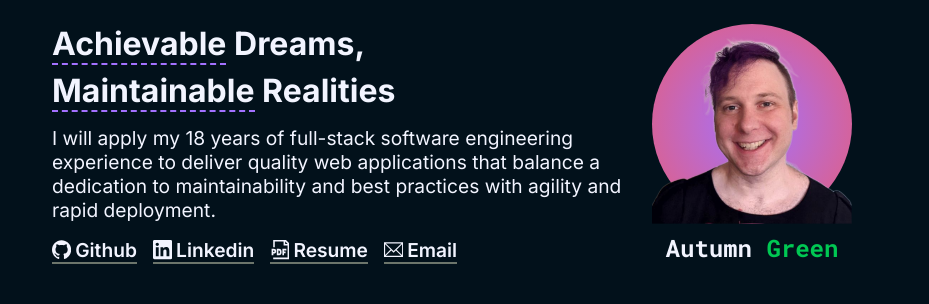
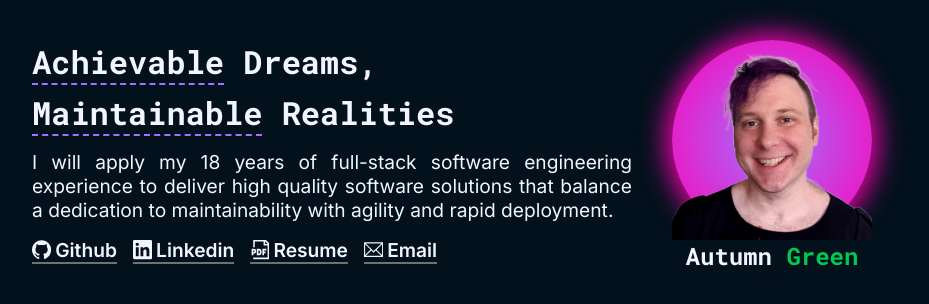
Before and after one commit to chao-mu/bio-site, a Next.js app: page / in a window 1280 px wide. Shown: the top 304 px of the page, without its empty margins (188-1117 px from the left). Built offline with nearby package versions, Linux system fonts and the light colour scheme.

Commit message:
style: justified text, image glow

```diff
--- a/src/app/page.js
+++ b/src/app/page.js
@@ -13,18 +13,20 @@ export default function Home() {
   return (
     <main className={styles.main}>
       <section className={styles.hero}>
-        <h1 className={styles["hero__title"]}>
+        <h1 className={`${robotoMono.className} ${styles["hero__title"]}`}>
           <div>
-            <span className={styles.emphasis}>Achievable</span> Dreams,
+            <span className={styles.emphasis}>Achievable</span>
+            <span> Dreams,</span>
           </div>
           <div>
-            <span className={styles.emphasis}>Maintainable</span> Realities
+            <span className={styles.emphasis}>Maintainable</span>
+            <span> Realities</span>
           </div>
         </h1>
         <p className={styles["hero__description"]}>
           I will apply my 18 years of full-stack software engineering experience
-          to deliver quality web applications that balance a dedication to
-          maintainability and best practices with agility and rapid deployment.
+          to deliver high quality software solutions that balance a dedication
+          to maintainability with agility and rapid deployment.
         </p>
         <div role="list" className={styles["hero__links"]}>
           <div role="listitem">
@@ -49,7 +51,7 @@ export default function Home() {
       <div className={styles["headshot"]}>
         <div className={styles["headshot__circle"]}></div>
         <Image
-          src="/headshot-cutout.jpg"
+          src="/headshot.png"
           alt="Photo of Autumn Green"
           className={styles["headshot__image"]}
           width={200}
--- a/src/app/page.module.css
+++ b/src/app/page.module.css
@@ -1,8 +1,9 @@
 .main {
   display: flex;
   flex-wrap: wrap;
-  padding: 1.5rem;
+  padding: 2.5rem;
   justify-content: center;
+  gap: 2.5rem;
 }
 
 .hero {
@@ -17,11 +18,13 @@
   font-weight: 700;
   display: flex;
   flex-direction: column;
+  column-gap: 1ch;
   row-gap: 0.5rem;
 }
 
 .hero__description {
   font-size: 1.2rem;
+  text-align: justify;
 }
 
 .hero__links {
@@ -49,10 +52,10 @@
   display: flex;
   flex-direction: column;
   align-items: center;
-  gap: 0.5rem;
 }
 
 .headshot__circle {
+  --glow-color: #ff00b5;
   position: absolute;
   width: 200px;
   height: 200px;
@@ -61,7 +64,8 @@
   justify-content: center;
   align-items: center;
   z-index: 1;
-  background: radial-gradient(var(--color-primary), var(--color-secondary));
+  background: radial-gradient(var(--color-primary), var(--glow-color));
+  box-shadow: 0px 0px 28px 5px var(--glow-color);
 }
 
 .headshot__image {
@@ -71,6 +75,8 @@
 .headshot__name {
   font-size: 1.5rem;
   font-weight: 700;
+  background-color: var(--color-bg);
+  z-index: 3;
 }
 
 .headshot__name--green {
```
Also changed, not shown: public/headshot-cutout.jpg (deleted), public/headshot.png (added).
